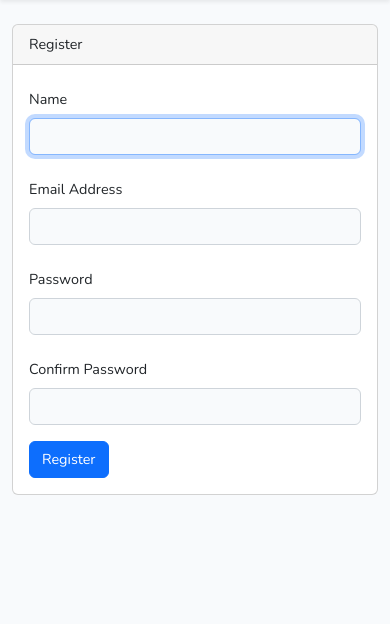
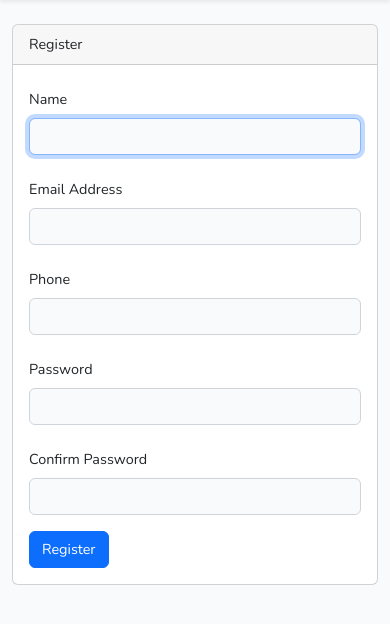
Before and after one commit to HalaAls/HalaAls-tuwaiq-php-laravel-final-project, a Laravel app: page /register in a window 390 px wide. Shown: the part 55-679 px from the top of the page. Run offline with Laravel 12, Linux system fonts and the light colour scheme; style sheets or scripts are compiled from the project's sources.

Commit message:
update register frontend by adding phone input

```diff
--- a/resources/views/auth/register.blade.php
+++ b/resources/views/auth/register.blade.php
@@ -15,7 +15,9 @@
                                 <label for="name" class="col-md-4 col-form-label text-md-end">{{ __('Name') }}</label>
 
                                 <div class="col-md-6">
-                                <input id="name" type="text" class="form-control @error('name') is-invalid @enderror" name="name" value="{{ old('name') }}" required autocomplete="name" autofocus>
+                                    <input id="name" type="text"
+                                        class="form-control @error('name') is-invalid @enderror" name="name"
+                                        value="{{ old('name') }}" required autocomplete="name" autofocus>
 
                                     @error('name')
                                         <span class="invalid-feedback" role="alert">
@@ -26,10 +28,13 @@
                             </div>
 
                             <div class="row mb-3">
-                            <label for="email" class="col-md-4 col-form-label text-md-end">{{ __('Email Address') }}</label>
+                                <label for="email"
+                                    class="col-md-4 col-form-label text-md-end">{{ __('Email Address') }}</label>
 
                                 <div class="col-md-6">
-                                <input id="email" type="email" class="form-control @error('email') is-invalid @enderror" name="email" value="{{ old('email') }}" required autocomplete="email">
+                                    <input id="email" type="email"
+                                        class="form-control @error('email') is-invalid @enderror" name="email"
+                                        value="{{ old('email') }}" required autocomplete="email">
 
                                     @error('email')
                                         <span class="invalid-feedback" role="alert">
@@ -40,10 +45,30 @@
                             </div>
 
                             <div class="row mb-3">
-                            <label for="password" class="col-md-4 col-form-label text-md-end">{{ __('Password') }}</label>
+                                <label for="phone"
+                                    class="col-md-4 col-form-label text-md-end">{{ __('Phone') }}</label>
 
                                 <div class="col-md-6">
-                                <input id="password" type="password" class="form-control @error('password') is-invalid @enderror" name="password" required autocomplete="new-password">
+                                    <input id="phone" type="text"
+                                        class="form-control @error('phone') is-invalid @enderror" name="phone"
+                                        value="{{ old('phone') }}" required autocomplete="phone" autofocus>
+
+                                    @error('phone')
+                                        <span class="invalid-feedback" role="alert">
+                                            <strong>{{ $message }}</strong>
+                                        </span>
+                                    @enderror
+                                </div>
+                            </div>
+
+                            <div class="row mb-3">
+                                <label for="password"
+                                    class="col-md-4 col-form-label text-md-end">{{ __('Password') }}</label>
+
+                                <div class="col-md-6">
+                                    <input id="password" type="password"
+                                        class="form-control @error('password') is-invalid @enderror" name="password"
+                                        required autocomplete="new-password">
 
                                     @error('password')
                                         <span class="invalid-feedback" role="alert">
@@ -54,10 +79,12 @@
                             </div>
 
                             <div class="row mb-3">
-                            <label for="password-confirm" class="col-md-4 col-form-label text-md-end">{{ __('Confirm Password') }}</label>
+                                <label for="password-confirm"
+                                    class="col-md-4 col-form-label text-md-end">{{ __('Confirm Password') }}</label>
 
                                 <div class="col-md-6">
-                                <input id="password-confirm" type="password" class="form-control" name="password_confirmation" required autocomplete="new-password">
+                                    <input id="password-confirm" type="password" class="form-control"
+                                        name="password_confirmation" required autocomplete="new-password">
                                 </div>
                             </div>
 
```
Lines whose indentation alone changed are shown as unchanged.
